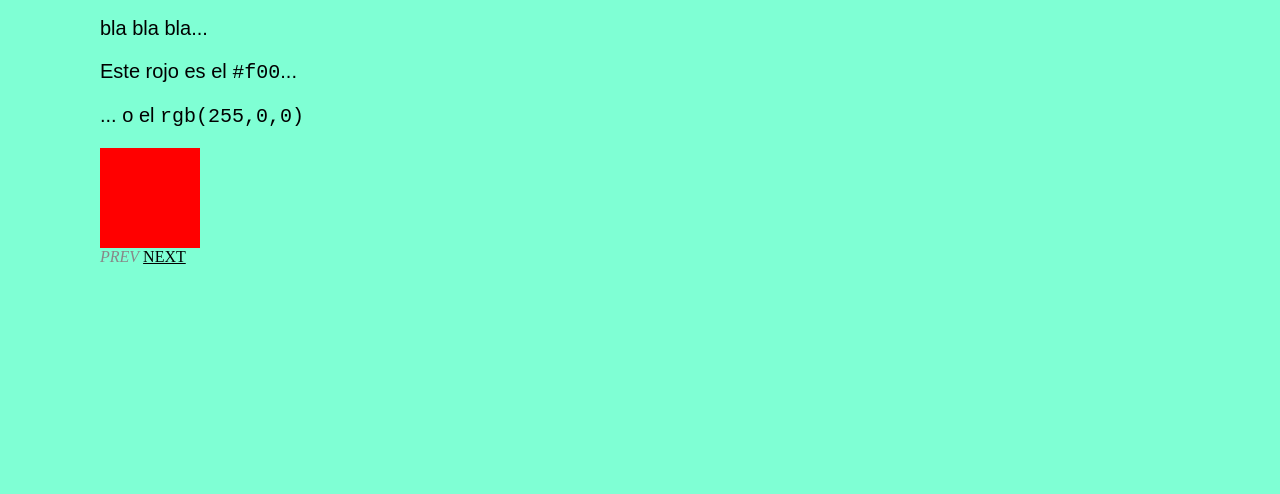
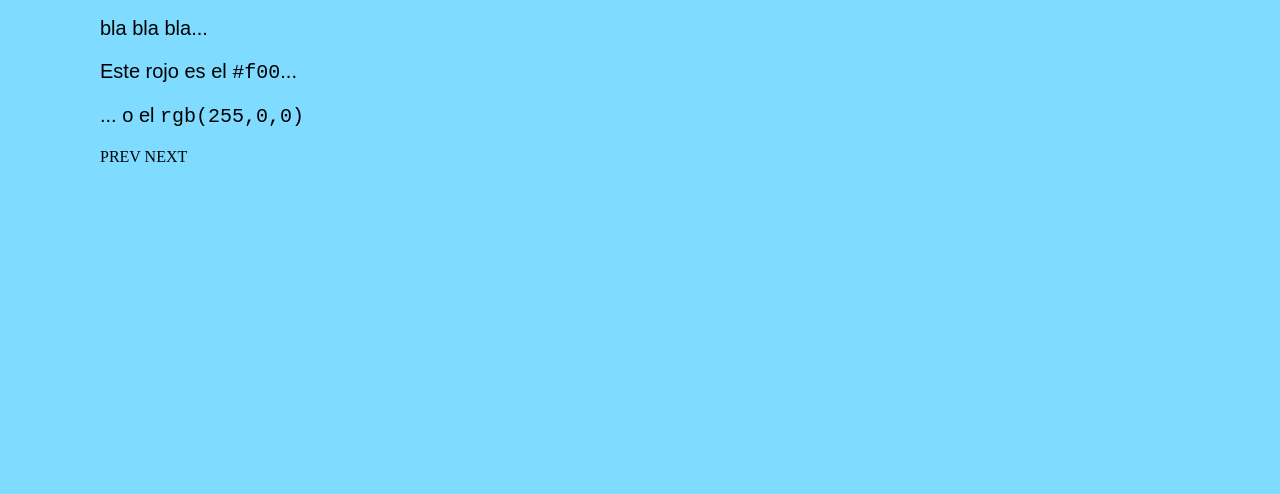
Before and after one commit to KeyKoder/pagina-marcas, a plain HTML site: page index.html in a window 1280 px wide. Shown: the part 306-800 px from the top of the page. Drawn offline with Linux system fonts and the light colour scheme.

Commit message:
Recolocar CSS

```diff
--- a/style.css
+++ b/style.css
@@ -1,46 +1,16 @@
-/* Extra Styles */
-
-label.underline {
-  cursor: pointer;
-  text-decoration: underline;
-}
-
-label.disabled {
-  cursor: not-allowed;
-  color: #888;
-  font-style: italic;
-}
-
-.red,
-.green,
-.blue {
-  width: 100px;
-  height: 100px;
-}
-
-.red {
-  background: #f00;
-}
-
-.green {
-  background: #0f0;
-}
-
-.blue {
-  background: #00f;
-}
+/* Main Styles */
 
 body {
     margin-left: 100px;
     margin-right: 100px;
-  background-color: aquamarine;
+    background-color: #7fdbff;
 }
 
 h1 {
     text-align: center;
     font-size: 50px;
     font-weight: bold;
-  font-family:'Trebuchet MS', 'Lucida Sans Unicode', 'Lucida Grande', 'Lucida Sans', Arial, sans-serif;
+    font-family: 'Trebuchet MS', 'Lucida Sans Unicode', 'Lucida Grande', 'Lucida Sans', Arial, sans-serif;
     text-decoration: underline;
 }
 
@@ -48,7 +18,7 @@ h2 {
     text-align: center;
     font-size: 40px;
     font-weight: bold;
-    font-family:'Trebuchet MS', 'Lucida Sans Unicode', 'Lucida Grande', 'Lucida Sans', Arial, sans-serif;
+    font-family: 'Trebuchet MS', 'Lucida Sans Unicode', 'Lucida Grande', 'Lucida Sans', Arial, sans-serif;
 }
 
 p {
@@ -56,6 +26,7 @@ p {
     font-family: Arial, Helvetica, sans-serif;
 }
 
+/* Extra Details */
 /* Checkbox Control */
 
 input[type="checkbox"].control {
```
Lines whose indentation alone changed are shown as unchanged.
